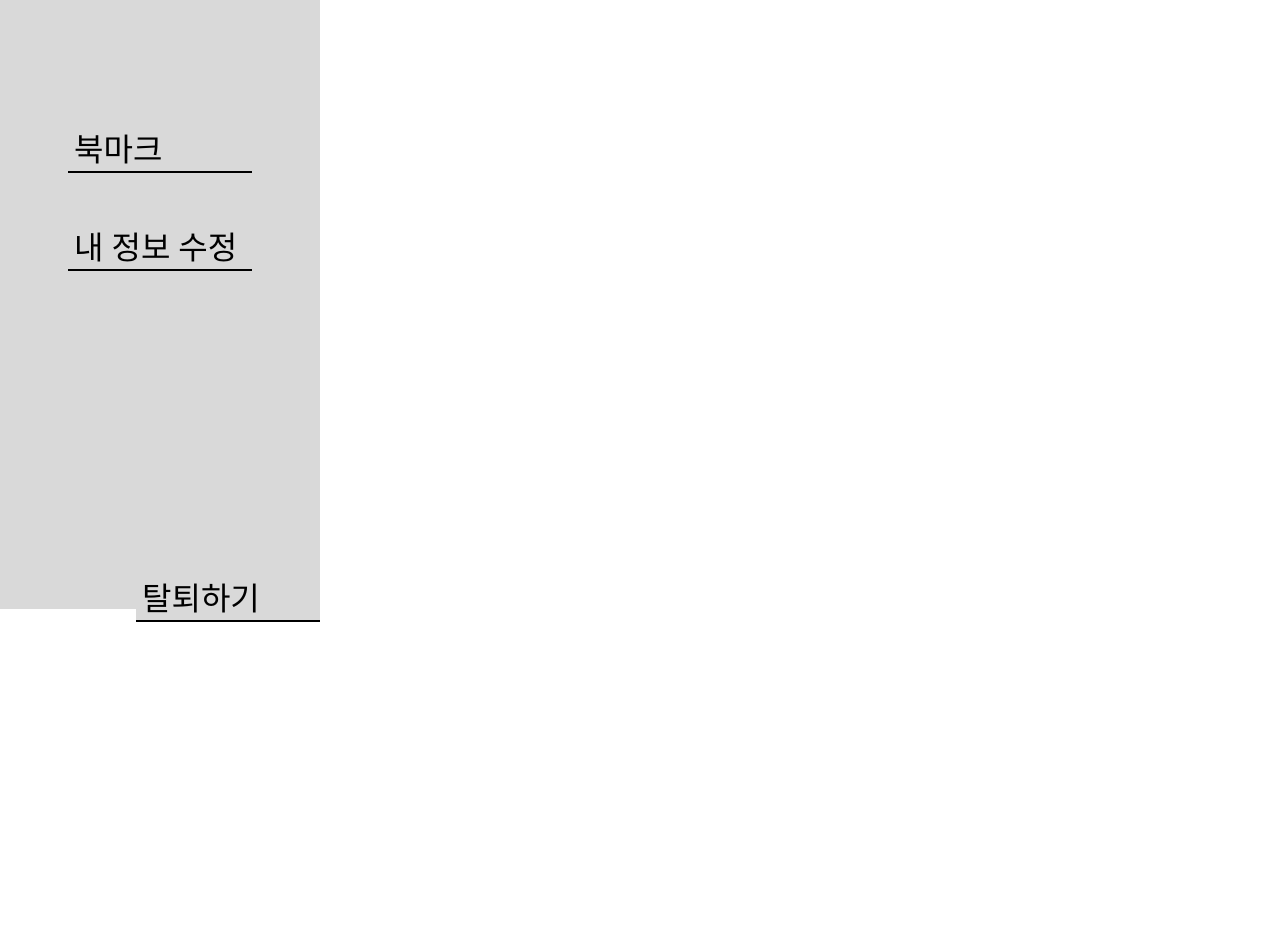
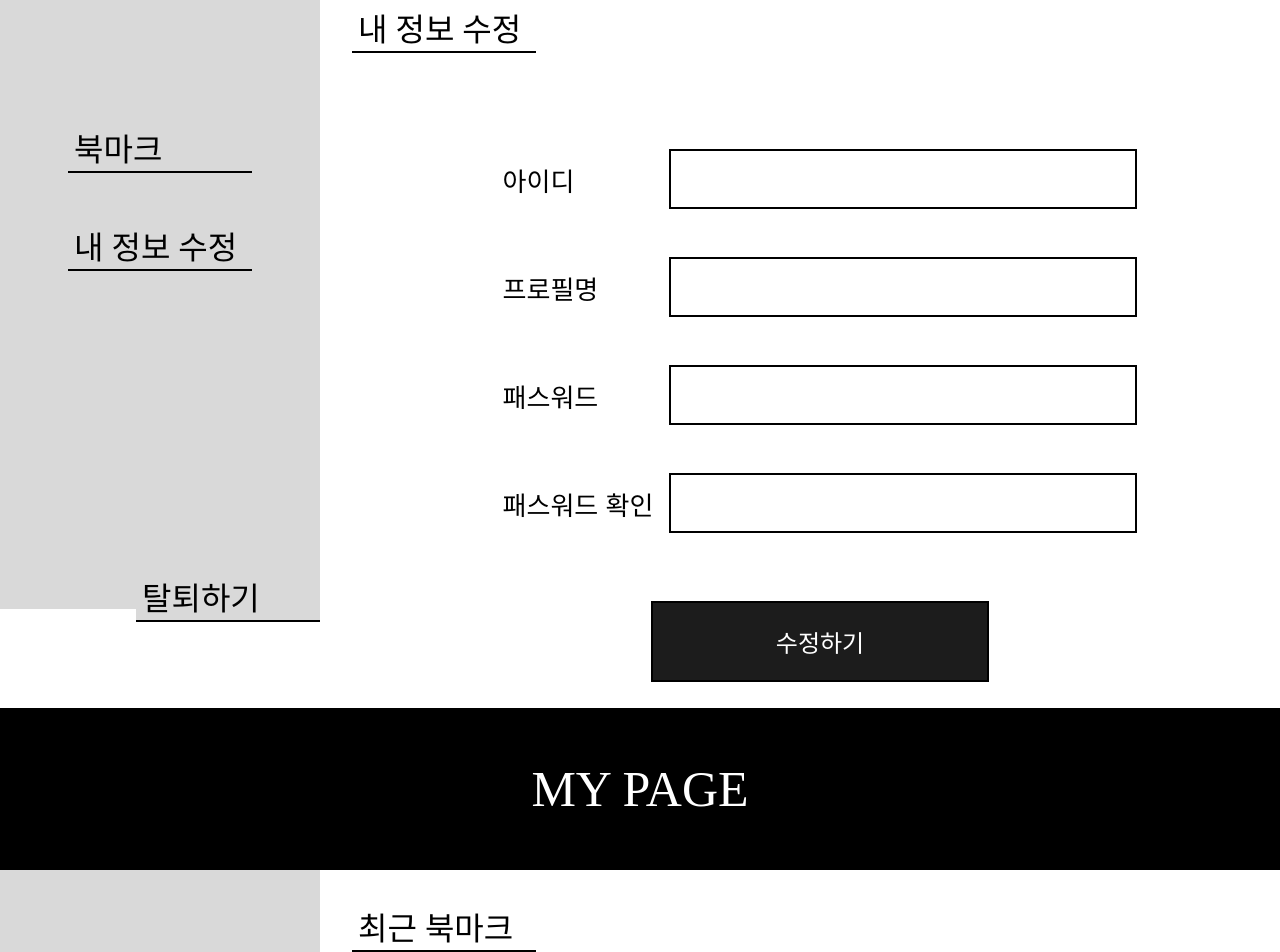
Before and after one commit to CLEO525/artconnect-frontend, a React (Create React App) app: page / in a window 1280 px wide. Shown: the part 1680-2632 px from the top of the page. Before the commit the page ends 2451 px from the top, so only its background shows below. Built offline with nearby package versions, Linux system fonts and the light colour scheme.

Commit message:
마이페이지 CSS최종 이미지 누락,추후 컴포넌트 분리 필요

```diff
--- a/src/App.js
+++ b/src/App.js
@@ -4,6 +4,7 @@ import JoinPage from "./pages/JoinPage";
 import LoginPage from "./pages/LoginPage";
 import EditPage from "./pages/mypage/EditPage";
 import "./App.css";
+import BookmarkPage from "./pages/mypage/BookmarkPage";
 
 const Wrap = styled.div`
   width: auto;
@@ -20,6 +21,7 @@ function App() {
       <JoinPage />
       <LoginPage />
       <EditPage />
+      <BookmarkPage />
     </Wrap>
   );
 }
--- /dev/null
+++ b/src/pages/mypage/BookmarkPage.jsx
@@ -0,0 +1,44 @@
+import React from "react";
+import styled from "styled-components";
+import PageTitle from "../../components/common/layout/PageTitle";
+import Sidebar from "../../components/common/layout/Sidebar";
+
+const Container = styled.div`
+  width: 100%;
+`;
+
+const ContentDiv = styled.div`
+  display: flex;
+  width: 75%;
+  margin-top: 3rem;
+  justify-content: center;
+  align-items: center;
+  flex-direction: column;
+`;
+
+const StyledButton = styled.button`
+  width: 184px;
+  margin: 2rem;
+  background-color: #ffffff;
+  font-family: "SUITE";
+  font-style: normal;
+  font-weight: 400;
+  font-size: 32px;
+  text-align: left;
+  border: none;
+  border-bottom: 2px solid #000000;
+  cursor: pointer;
+`;
+
+export default function BookmarkPage() {
+  return (
+    <Container>
+      <PageTitle title="MY PAGE"></PageTitle>
+      <Sidebar />
+      <StyledButton>최근 북마크</StyledButton>
+      <ContentDiv></ContentDiv>
+      <StyledButton>북마크 목록</StyledButton>
+      <ContentDiv></ContentDiv>
+    </Container>
+  );
+}
--- a/src/pages/mypage/EditPage.jsx
+++ b/src/pages/mypage/EditPage.jsx
@@ -5,22 +5,125 @@ import Sidebar from "../../components/common/layout/Sidebar";
 
 const Container = styled.div`
   width: 100%;
-  flex-direction: column;
-  align-items: center;
 `;
 
 const ContentDiv = styled.div`
   display: flex;
   width: 75%;
-  background-color: beige;
+  margin-top: 3rem;
+  justify-content: center;
+  align-items: center;
+  flex-direction: column;
 `;
+
+const StyledButton = styled.button`
+  width: 184px;
+  margin: 2rem;
+  background-color: #ffffff;
+  font-family: "SUITE";
+  font-style: normal;
+  font-weight: 400;
+  font-size: 32px;
+  text-align: left;
+  border: none;
+  border-bottom: 2px solid #000000;
+  cursor: pointer;
+`;
+
+const StyledForm = styled.form`
+  font-size: 26px;
+  width: auto;
+  height: auto;
+  display: flex;
+  flex-direction: column;
+`;
+
+const StyledUl = styled.ul`
+  list-style: none;
+  display: flex;
+  flex-direction: column;
+  gap: 3rem;
+  margin-top: 1rem;
+
+  li:nth-child(5) {
+    display: flex;
+    justify-content: center;
+    align-items: center;
+    gap: 1rem;
+  }
+
+  li:nth-child(6) {
+    display: flex;
+    justify-content: center;
+    align-items: center;
+  }
+`;
+
+const StyledLi = styled.li`
+  display: flex;
+  justify-content: space-between;
+  align-items: center;
+`;
+
+const StyledInput = styled.input`
+  width: 460px;
+  height: 54px;
+  margin-left: 1rem;
+  background: #ffffff;
+  border: 2px solid #000000;
+`;
+
+const EditCheckButton = styled.button`
+  width: 338px;
+  height: 81px;
+  margin-top: 20px;
+  justify-content: center;
+  align-items: center;
+  background: #1c1c1c;
+  border: 2px solid #000000;
+  font-family: "SUITE";
+  color: #ffffff;
+  font-style: normal;
+  font-weight: 400;
+  font-size: 24px;
+  cursor: pointer;
+  :hover {
+    background-color: #ffffff;
+    border: 2px solid #442e68;
+    font-weight: 700;
+    color: #442e68;
+  }
+`;
+
 export default function EditPage() {
   return (
     <Container>
       <PageTitle title="MY PAGE" marginBottom={0} />
       <Sidebar />
+      <StyledButton>내 정보 수정</StyledButton>
       <ContentDiv>
-        <span>content</span>
+        <StyledForm>
+          <StyledUl>
+            <StyledLi>
+              아이디 <StyledInput type="text" name="id"></StyledInput>
+            </StyledLi>
+            <StyledLi>
+              프로필명{" "}
+              <StyledInput type="text" name="profileName"></StyledInput>
+            </StyledLi>
+            <StyledLi>
+              패스워드{" "}
+              <StyledInput type="password" name="password"></StyledInput>
+            </StyledLi>
+            <StyledLi>
+              패스워드 확인{" "}
+              <StyledInput type="password" name="passwordCheck"></StyledInput>
+            </StyledLi>
+            <StyledLi>
+              <EditCheckButton type="submit">수정하기</EditCheckButton>
+            </StyledLi>
+          </StyledUl>
+        </StyledForm>
       </ContentDiv>
     </Container>
   );
```
